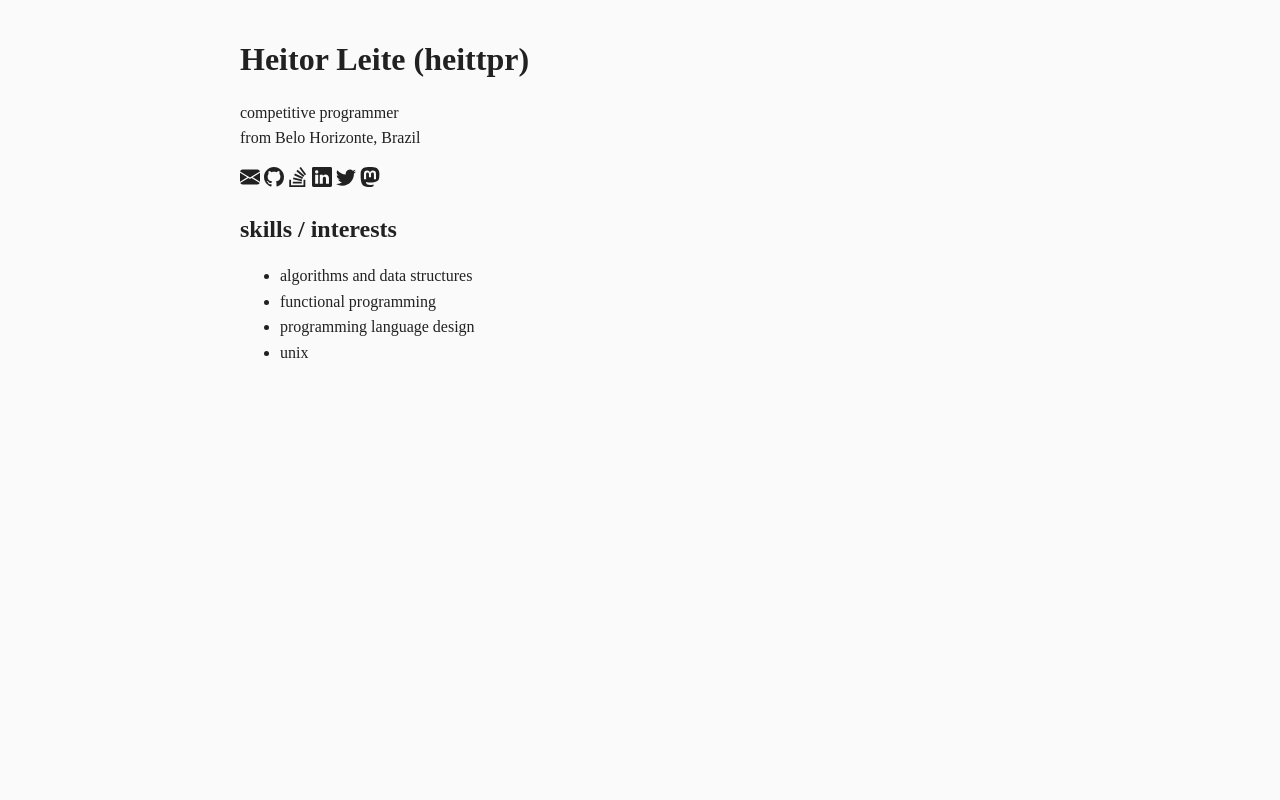
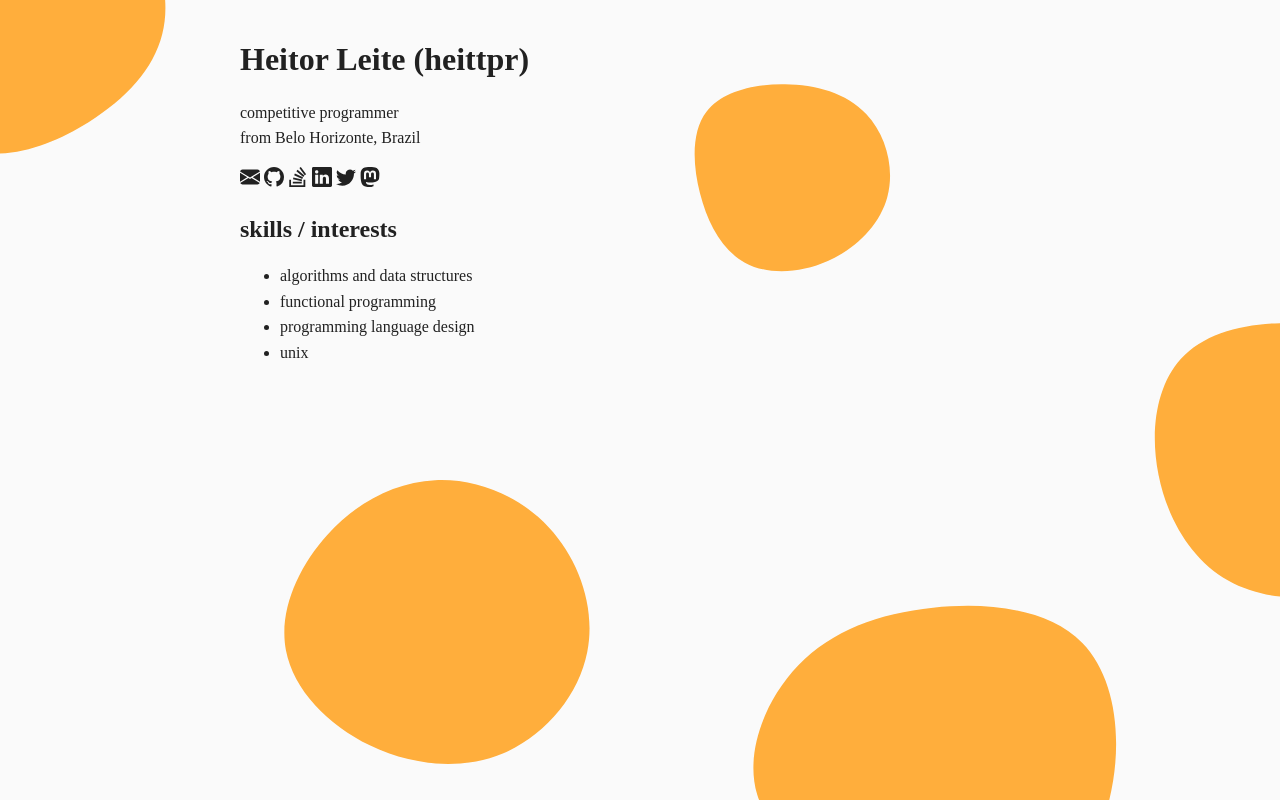
Before and after one commit to heittpr/heittpr.github.io, a plain HTML site: page index.html in a window 1280 px wide. Drawn offline with Linux system fonts and the light colour scheme.

Commit message:
add svg background

```diff
--- a/index.html
+++ b/index.html
@@ -11,8 +11,11 @@
     <meta property="og:image" content="https://avatars.githubusercontent.com/u/65421247">
     <title>heittpr</title>
     <style>
+      html {
+        background: #FAFAFA url(bg.svg) no-repeat center center fixed;
+        background-size: cover;
+      }
       body {
-        background: #FAFAFA;
         margin: 40px auto;
         max-width: 800px;
         padding: 0 20px;
```
Also changed, not shown: bg.svg (added).
